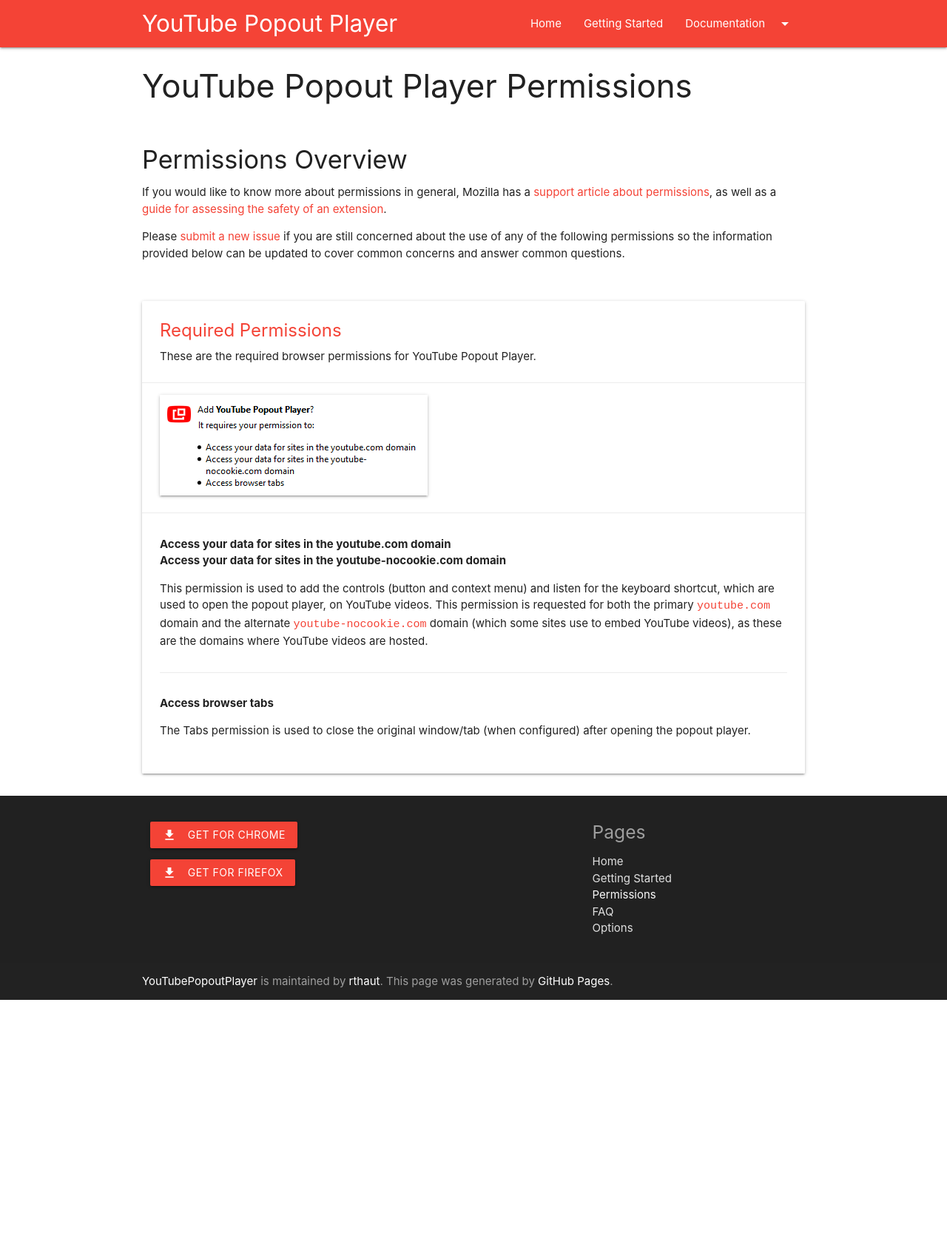
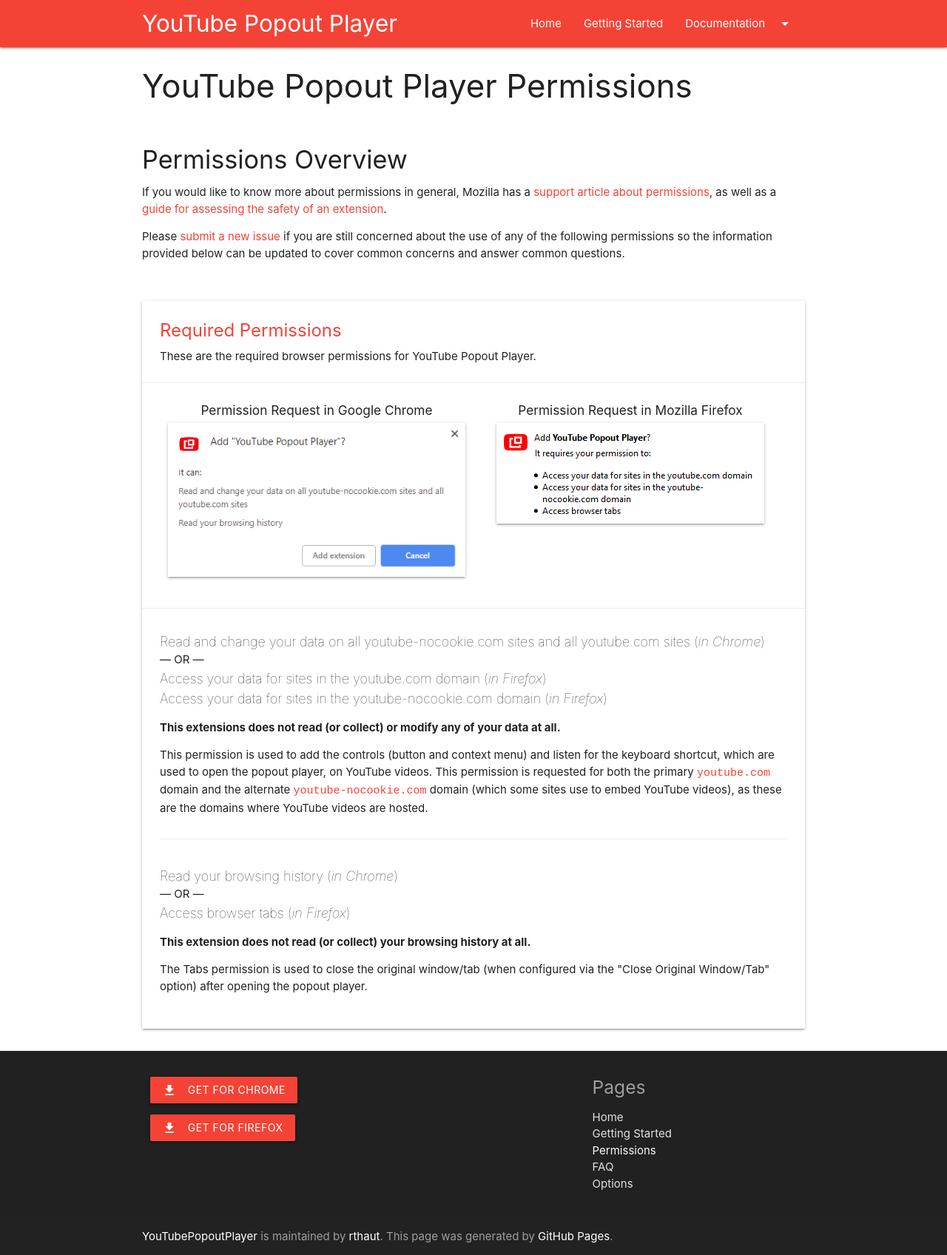
Before and after one commit to rthaut/YouTubePopoutPlayer, a Jekyll site: the page built from docs/pages/permissions.html, in a window 1280 px wide. Shown: the whole page at 74% size. Built offline with Jekyll 4.4.1, drawn with Linux system fonts in a browser that asks for light colours; before the commit the page ends 1352 px from its top, so only the background shows below that.

Commit message:
updated documentation regarding permissions

```diff
--- a/docs/assets/css/style.scss
+++ b/docs/assets/css/style.scss
@@ -19,7 +19,8 @@
 
 dl {
     dt {
-        font-weight: bold;
+        font-weight: lighter;
+        font-size: 18px;
     }
 
     dd {
--- a/docs/pages/permissions.html
+++ b/docs/pages/permissions.html
@@ -9,9 +9,8 @@
 <section id="overview" class="section scrollspy">
     <h4>Permissions Overview</h4>
 
-            <p>If you would like to know more about permissions in general, Mozilla has a <a class="red-text" href="https://support.mozilla.org/en-US/kb/permission-request-messages-firefox-extensions" rel="nofollow">support article about permissions</a>, as well as a <a class="red-text" href="https://support.mozilla.org/en-US/kb/tips-assessing-safety-extension" rel="nofollow">guide for assessing the safety of an extension</a>.</p>
-            <p>Please <a class="red-text" href="https://github.com/rthaut/YouTubePopoutPlayer/issues/new" rel="nofollow">submit a new issue</a> if you are still concerned about the use of any of the following permissions so the information provided below can be updated to cover common concerns and answer common questions.</p>
-
+    <p>If you would like to know more about permissions in general, Mozilla has a <a class="red-text" href="https://support.mozilla.org/en-US/kb/permission-request-messages-firefox-extensions" rel="nofollow">support article about permissions</a>, as well as a <a class="red-text" href="https://support.mozilla.org/en-US/kb/tips-assessing-safety-extension" rel="nofollow">guide for assessing the safety of an extension</a>.</p>
+    <p>Please <a class="red-text" href="https://github.com/rthaut/YouTubePopoutPlayer/issues/new" rel="nofollow">submit a new issue</a> if you are still concerned about the use of any of the following permissions so the information provided below can be updated to cover common concerns and answer common questions.</p>
 </section>
 
 <section id="overview" class="section scrollspy">
@@ -23,21 +22,39 @@
             <p>These are the required browser permissions for YouTube Popout Player.</p>
         </div>
 
-        <div class="card-body">
-            <img class="responsive-img z-depth-1" src="{{ '/screenshots/Permissions-Firefox-Cropped.png' | relative_url }}" alt="Popout Player Permissions Request (in Firefox) Cropped Screenshot"/>
+        <div class="card-body center">
+            <div class="row">
+                <div class="col s12 xl6">
+                    <h6>Permission Request in Google Chrome</h6>
+                    <img class="responsive-img z-depth-1" src="{{ '/screenshots/Permissions-Chrome-Cropped.png' | relative_url }}" alt="Popout Player Permissions Request (in Chrome) Cropped Screenshot"/>
+                </div>
+                <div class="col s12 hide-on-extra-large-only">
+                    <p class="divider"></p>
+                </div>
+                <div class="col s12 xl6">
+                        <h6>Permission Request in Mozilla Firefox</h6>
+                    <img class="responsive-img z-depth-1" src="{{ '/screenshots/Permissions-Firefox-Cropped.png' | relative_url }}" alt="Popout Player Permissions Request (in Firefox) Cropped Screenshot"/>
+                </div>
+            </div>
         </div>
 
         <div class="card-body">
             <dl>
-                <dt>Access your data for sites in the youtube.com domain</dt>
-                <dt>Access your data for sites in the youtube-nocookie.com domain</dt>
+                <dt>Read and change your data on all youtube-nocookie.com sites and all youtube.com sites (<em>in Chrome</em>)</dt>
+                <span>&mdash; OR &mdash;</span>
+                <dt>Access your data for sites in the youtube.com domain (<em>in Firefox</em>)</dt>
+                <dt>Access your data for sites in the youtube-nocookie.com domain (<em>in Firefox</em>)</dt>
                 <dd>
+                    <p><strong>This extensions does not read (or collect) or modify any of your data at all.</strong></p>
                     <p>This permission is used to add the controls (button and context menu) and listen for the keyboard shortcut, which are used to open the popout player, on YouTube videos. This permission is requested for both the primary <code class="red-text">youtube.com</code> domain and the alternate <code class="red-text">youtube-nocookie.com</code> domain (which some sites use to embed YouTube videos), as these are the domains where YouTube videos are hosted.</p>
                 </dd>
 
-                <dt>Access browser tabs</dt>
+                <dt>Read your browsing history (<em>in Chrome</em>)</dt>
+                <span>&mdash; OR &mdash;</span>
+                <dt>Access browser tabs (<em>in Firefox</em>)</dt>
                 <dd>
-                    <p>The Tabs permission is used to close the original window/tab (when configured) after opening the popout player.</p>
+                    <p><strong>This extension does not read (or collect) your browsing history at all.</strong></p>
+                    <p>The Tabs permission is used to close the original window/tab (when configured via the "Close Original Window/Tab" option) after opening the popout player.</p>
                 </dd>
             </dl>
         </div>
```
Also changed, not shown: docs/pages/faq.html (+13 -0 lines), docs/screenshots/Permissions-Chrome-Cropped.png (added).
